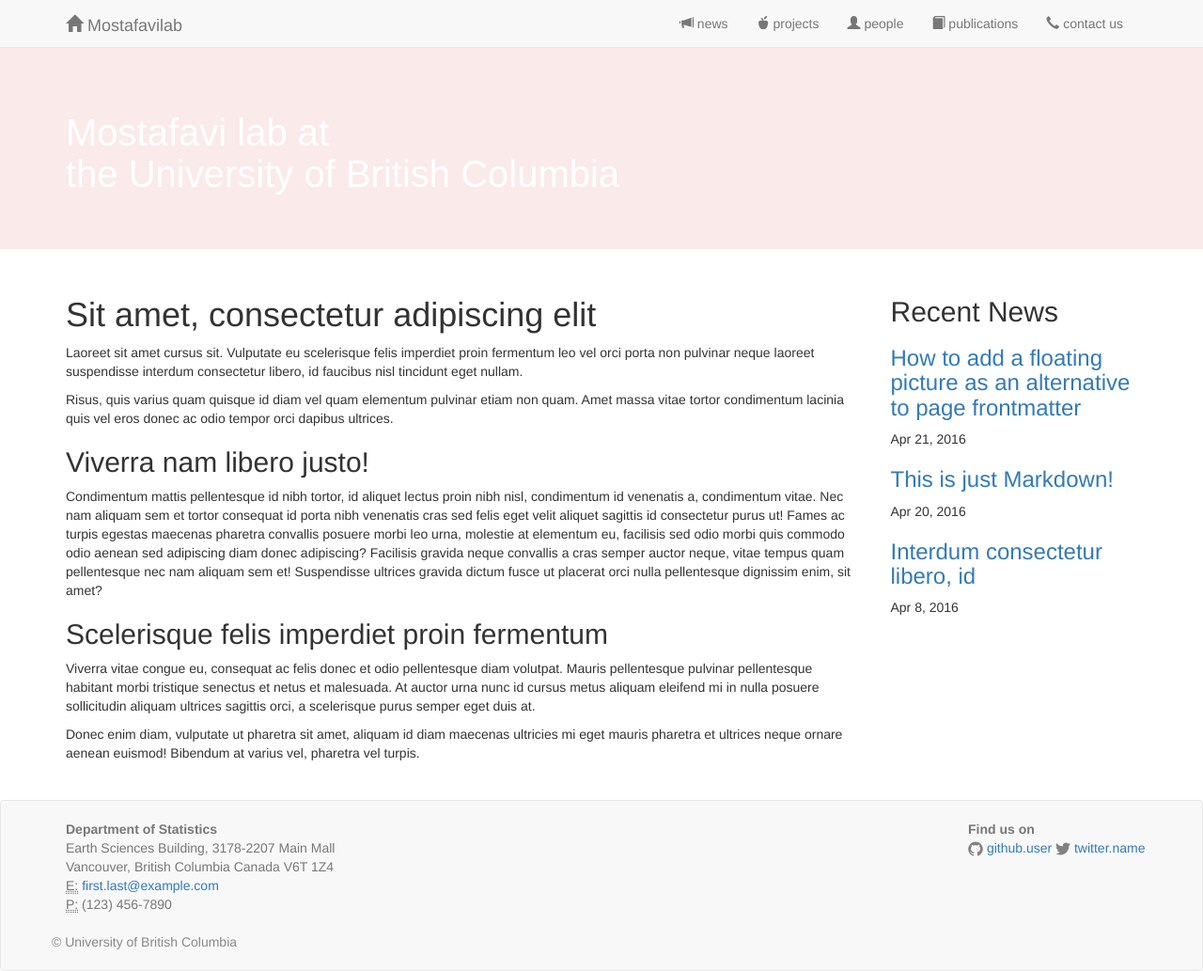
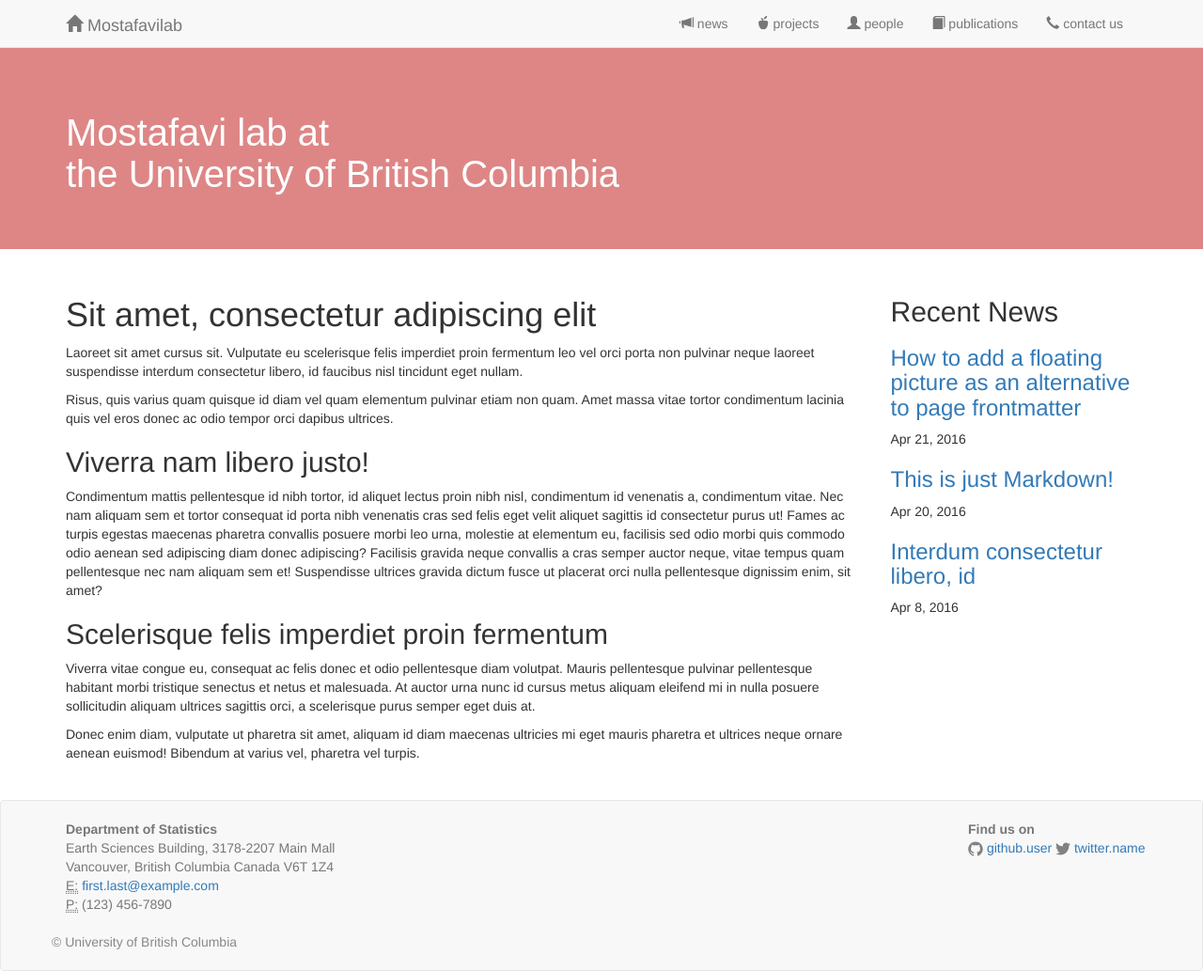
Before and after one commit to saramostafavi/saramostafavi.github.io, a Jekyll site: the page built from index.md, in a window 1280 px wide. Shown: the whole page at 94% size. Built offline with Jekyll 4.4.1, drawn with Linux system fonts in a browser that asks for light colours; nearby versions of some CDN libraries; a style sheet for code colours, icons or effects is not loaded.

Commit message:
Update main.css

```diff
--- a/css/main.css
+++ b/css/main.css
@@ -12,7 +12,7 @@
    height: 100%;
    background-size: cover;
    background: rgb(200, 54, 54);
-   background: rgba(200, 54, 54, 0.1);
+   background: rgba(200, 54, 54, 0.6);
 }
 
 
```
